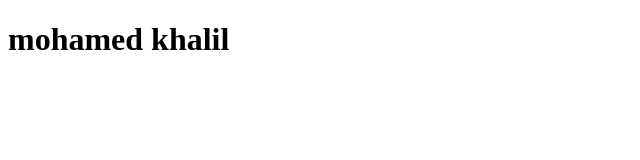
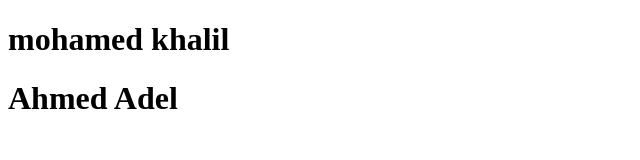
Before and after one commit to abuuae1970/task1, a plain HTML site: page index.html in a window 1280 px wide. Shown: the whole page, without its empty margins (0-640 px from the left). Drawn offline with Linux system fonts and the light colour scheme.

Commit message:
Update index.html

```diff
--- a/index.html
+++ b/index.html
@@ -8,6 +8,7 @@
 </head>
 <body>
     <h1>mohamed khalil</h1>
+    <h1>Ahmed Adel</h1>
 
 </body>
 </html>
```
